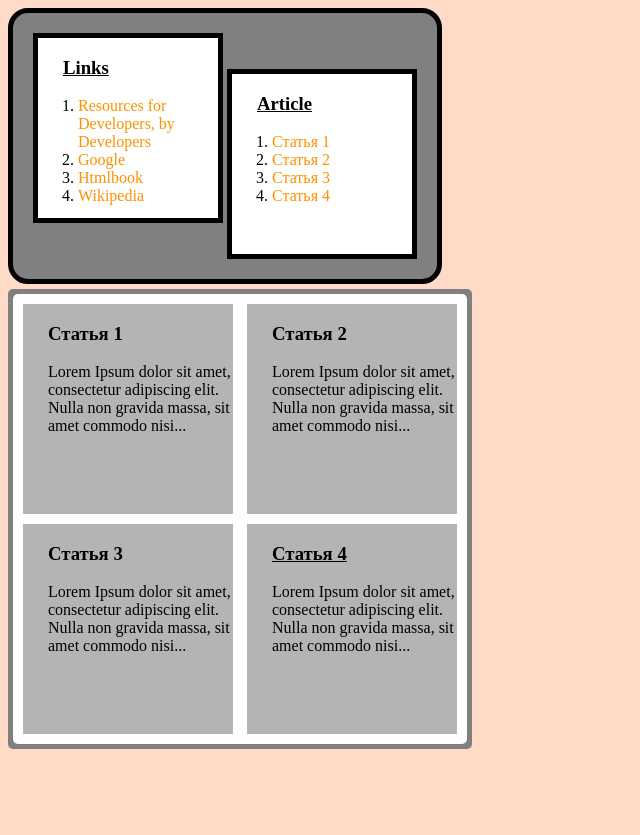
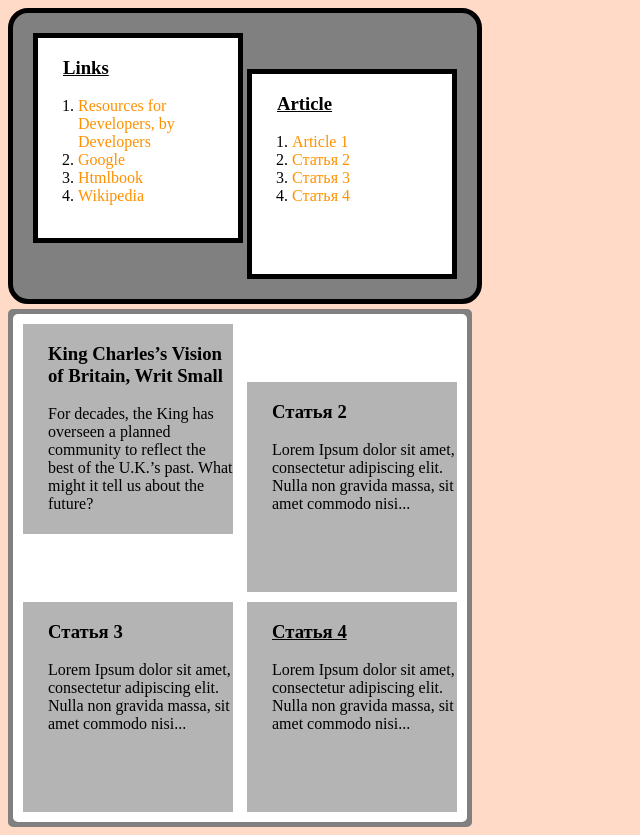
Before and after one commit to SergeiVelichenko/Independent, a plain HTML site: page table/index.html in a window 1280 px wide. Shown: the whole page, without its empty margins (0-640 px from the left). Before the commit the page ends 800 px from the top, so only its background shows below. Drawn offline with Linux system fonts and the light colour scheme.

Commit message:
Add files via upload

```diff
--- a/table/index.html
+++ b/table/index.html
@@ -25,7 +25,7 @@
                 <h3 class="under">Article</h3>
                 <ol>
 
-                    <li> <a href="#s1">Статья 1</a></li>
+                    <li> <a href="#s1">Article 1</a></li>
                     <li> <a href="#s2">Статья 2</a></li>
                     <li> <a href="#s3">Статья 3</a></li>
                     <li> <a href="#s4">Статья 4</a></li>
@@ -39,9 +39,8 @@
         <div class="backgorund-art">
             <div>
                 <div class="articles">
-                    <h3 id="s1">Статья 1</h3>
-                    <p>Lorem Ipsum dolor sit amet, consectetur adipiscing elit. Nulla non gravida massa, sit amet
-                        commodo nisi... </p>
+                    <h3 id="s1">King Charles’s Vision of Britain, Writ Small</h3>
+                    <p>For decades, the King has overseen a planned community to reflect the best of the U.K.’s past. What might it tell us about the future? </p>
                 </div>
                 <div class="articles">
                     <h3 id="s2">Статья 2</h3>
--- a/table/style.css
+++ b/table/style.css
@@ -35,8 +35,8 @@ a:active {
 .links {
     display: inline-block;
     background-color: white;
-    height: 180px;
-    width: 180px;
+    height: 200px;
+    width: 200px;
     border: solid 5px;
 }
 
```
